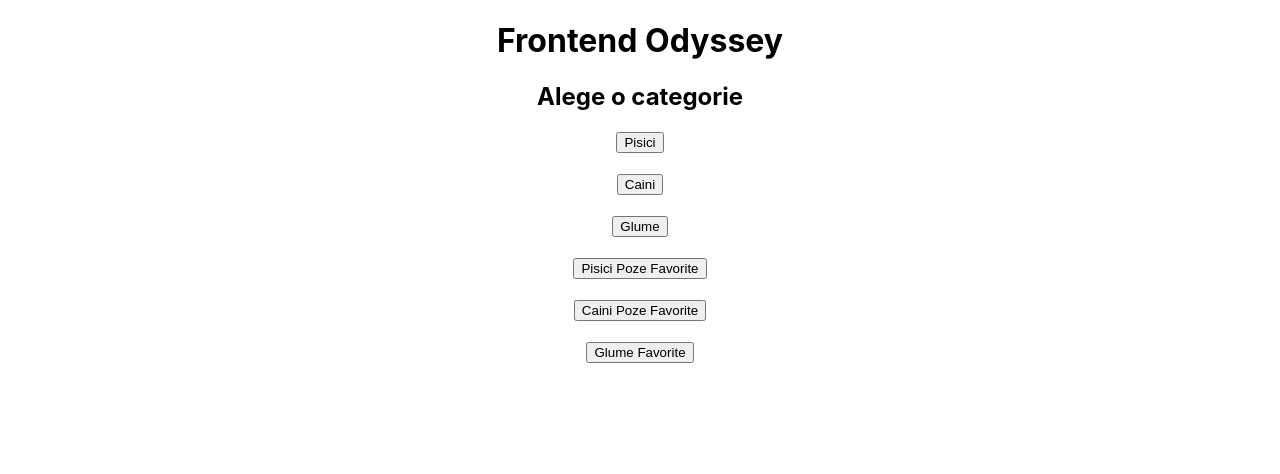
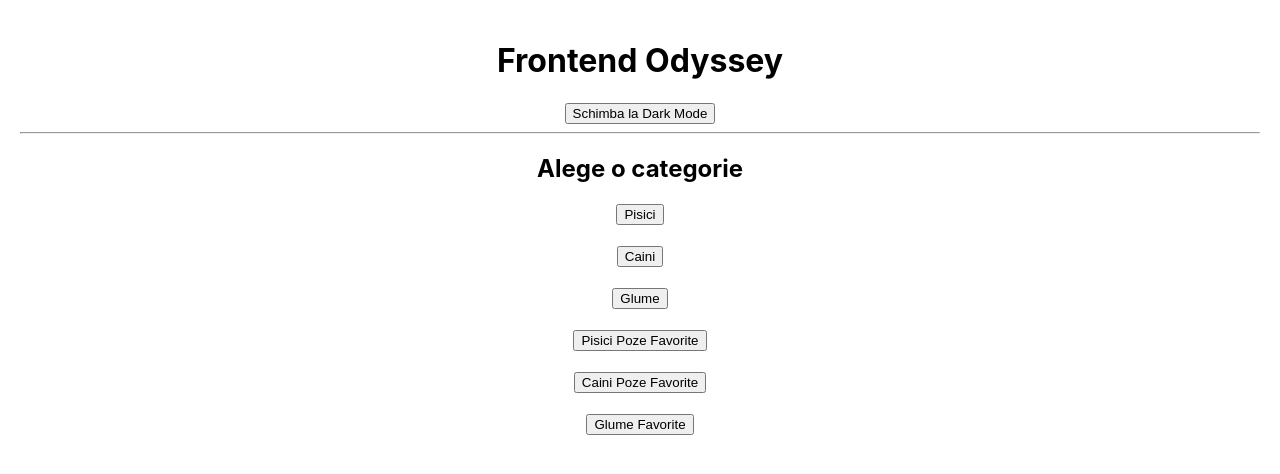
Before and after one commit to ana24T/frontend-odyssey, a React (Create React App) app in the folder frontend-odyssey/: page / in a window 1280 px wide. Shown: the top 474 px of the page. Built offline with nearby package versions, Linux system fonts and the light colour scheme.

Commit message:
am adaugat butonul pentru Light/Dark Mode

```diff
--- a/frontend-odyssey/src/App.js
+++ b/frontend-odyssey/src/App.js
@@ -1,4 +1,5 @@
 import { BrowserRouter, Routes, Route } from "react-router-dom";
+import { useState } from "react";
 
 import Acasa from "./pagini/Acasa";
 import Pisici from "./pagini/Pisici";
@@ -10,25 +11,29 @@ import FavoriteCaini from "./pagini/FavoriteCaini";
 import FavoriteGlume from "./pagini/FavoriteGlume";
 
 function App() {
+  const [darkMode, setDarkMode] = useState(false);
+
+  const stilGlobal = {
+    backgroundColor: darkMode ? "#222" : "#fff",
+    color: darkMode ? "#fff" : "#000",
+    minHeight: "100vh",
+    transition: "0.3s"
+  };
+
   return (
+    <div style={stilGlobal}>
       <BrowserRouter>
         <Routes>
-
-        <Route path="/" element={<Acasa />} />
-
+          <Route path="/" element={<Acasa darkMode={darkMode} setDarkMode={setDarkMode} />} />
           <Route path="/pisici" element={<Pisici />} />
-
           <Route path="/caini" element={<Caini />} />
-
           <Route path="/glume" element={<Glume />} />
-
           <Route path="/favorite-pisici" element={<FavoritePisici />} />
-
           <Route path="/favorite-caini" element={<FavoriteCaini />} />
-
           <Route path="/favorite-glume" element={<FavoriteGlume />} />
         </Routes>
       </BrowserRouter>
+    </div>
   );
 }
 
--- a/frontend-odyssey/src/pagini/Acasa.js
+++ b/frontend-odyssey/src/pagini/Acasa.js
@@ -1,9 +1,15 @@
 import { Link } from "react-router-dom";
 
-function Acasa() {
+function Acasa({ darkMode, setDarkMode }) {
   return (
-    <div style={{ textAlign: "center" }}>
+    <div style={{ textAlign: "center", padding: "20px" }}>
       <h1>Frontend Odyssey</h1>
+
+      <button onClick={() => setDarkMode(!darkMode)}>
+        Schimba la {darkMode ? "Light" : "Dark"} Mode
+      </button>
+
+      <hr />
 
       <h2>Alege o categorie</h2>
 
@@ -42,11 +48,9 @@ function Acasa() {
       <br />
       <br />
 
-      {/* Butonul nou pentru glume favorite */}
       <Link to="/favorite-glume">
         <button>Glume Favorite</button>
       </Link>
-
     </div>
   );
 }
```
Lines whose indentation alone changed are shown as unchanged.
